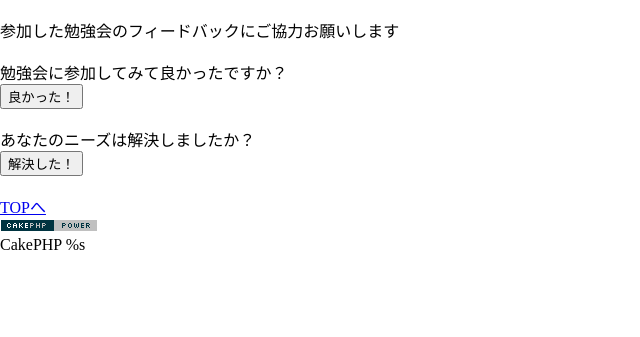
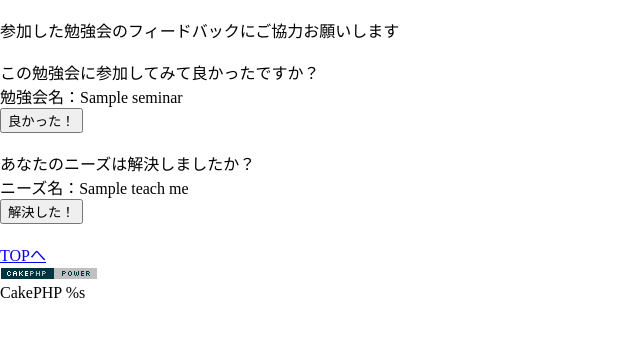
Before and after one commit to branch10480/plusstudy, a CakePHP app: the page made by app/View/Seminars/feedback.ctp in a window 1280 px wide. Shown: the part 18-355 px from the top of the page, without its empty margins (0-640 px from the left). Run offline with PHP 8.4 and a stand-in for CakePHP, Linux system fonts and the light colour scheme; the template is opened without the code that fills it: most values are stand-ins (such as "Sample title", 1, 10 or a date in 2020); data that the repository does not hold is empty; some libraries are stand-ins or nearby versions.

Commit message:
フィードバックページにセミナー情報表示

```diff
--- a/app/View/Seminars/feedback.ctp
+++ b/app/View/Seminars/feedback.ctp
@@ -2,12 +2,36 @@
 <p>参加した勉強会のフィードバックにご協力お願いします</p>
 <br>
 
-<p>勉強会に参加してみて良かったですか？</p>
+<?php echo $this->Form->hidden('seminar_id', array('value' => $seminar['Seminar']['id'], 'id' => 'seminar_id')); ?>
+
+<p>この勉強会に参加してみて良かったですか？</p>
+<p><?php echo '勉強会名：' . $seminar['Seminar']['name']; ?>
 <p><?php echo $this->Form->button('良かった！', array('type' => 'button', 'id' => 'gj')); ?><p>
 
+<?php if($seminar['Seminar']['teach_me_id'] !== NULL): ?>
 <br>
 <p>あなたのニーズは解決しましたか？</p>
-<p><?php echo $this->Form->button('解決した！', array('type' => 'button', 'id' => 'gj')); ?><p>
+<p><?php echo 'ニーズ名：' . $seminar['TeachMe']['title']; ?>
+<p><?php echo $this->Form->button('解決した！', array('type' => 'button', 'id' => 'resolve')); ?><p>
+<?php endif; ?>
 
 <br>
 <?php echo $this->Html->link(__('TOPへ'), array('controller' => 'Accounts', 'action' => 'index')); ?>
+
+<script>
+// フィードバック処理
+$(function () {
+	// GJボタンがクリックされたら
+	$('button#gj').click(function(e) {
+		// ajax通信
+		$.post('/plusstudy/Comments/add', {
+				seminar_id: $('input#seminar_id').val()
+			}, function(res) {
+				// 入力フォームをクリア
+				$('textarea#content').val('');
+				// 追加したコメントを取得しにいく
+				getComment();
+		}, "json");
+	});
+});
+</script>
```
Also changed, not shown: app/Controller/SeminarsController.php (+16 -2 lines).
